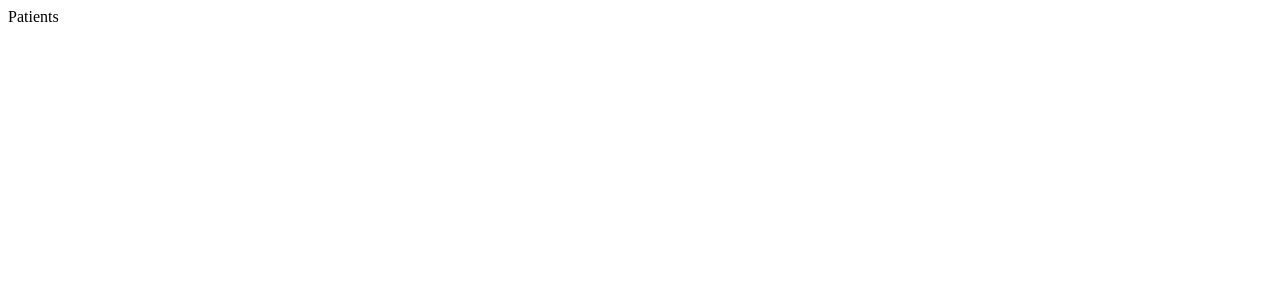
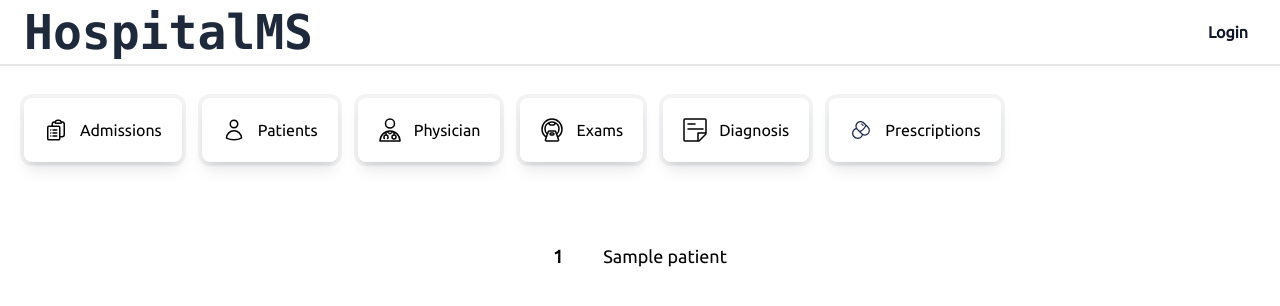
Before and after one commit to AzoreanBoy/hospitalMS, a Django app: page /patients/ in a window 1280 px wide. Before the commit the part shown is almost empty. Shown: the top 306 px of the page. Run offline with Django 4.2, Linux system fonts and the light colour scheme; tables that the repository leaves empty hold one stand-in row (values such as "Sample post"); some libraries are stand-ins or nearby versions.

Commit message:
Patient List page
Foi adicionada uma página html para listar os pacientes da base de dados...
Comecei a fazer a pagina mas não terminei, foi apenas uma coisa muito rápida

```diff
--- a/app/templates/app/index.html
+++ b/app/templates/app/index.html
@@ -6,7 +6,8 @@
         <meta charset="UTF-8" />
         <meta name="viewport" content="width=device-width, initial-scale=1.0" />
         <title>Hospital Management System</title>
-    <link rel="stylesheet" href="https://fonts.googleapis.com/css?family=Ubuntu" />
+        <link rel="stylesheet"
+              href="https://fonts.googleapis.com/css?family=Ubuntu" />
         <style>
       body {
         font-family: 'Ubuntu', sans-serif;
@@ -15,9 +16,9 @@
         {% tailwind_css %}
     </head>
     <body>
-    {% include "app/navbar.html" %}
+        {% include 'app/navbar.html' %}
         {% include 'app/navparts.html' %}
         {% block content %}
-    {% endblock content %}
+        {% endblock %}
     </body>
 </html>
--- a/app/templates/app/navbar.html
+++ b/app/templates/app/navbar.html
@@ -1,6 +1,6 @@
 <nav class="relative container mx-auto px-6 py-2 border-b-slate-900/10 border-b-2 border-x-0">
   <div class="flex items-center justify-between">
-    <a href="" class="text-5xl text-slate-800 font-bold font-mono">HospitalMS</a>
+    <a href="{% url "index" %}" class="text-5xl text-slate-800 font-bold font-mono">HospitalMS</a>
     {% if request.user.is_authenticated %}
       <div class="flex flex-row justify-between">
         <p class="flex self-center text-slate-900 font-bold">{{ request.user }} |</p>
--- /dev/null
+++ b/app/templates/app/patients.html
@@ -0,0 +1,15 @@
+{% extends "app/index.html" %}
+{% block content %}
+<section>
+  <div>
+    {% for pat in patients %}
+      <div class="flex justify-center space-x-10">
+        <p class="font-bold text-lg">{{pat.person_id_card_number}}</p>
+        <div class="text-lg">
+          {{pat.person_name}}
+        </div>
+      </div>
+    {% endfor %}
+  </div>
+</section>
+{% endblock content %}
--- a/app/views.py
+++ b/app/views.py
@@ -37,21 +37,22 @@ def loginUser(request):
             messages.warning(request, "Username or password are incorrect.")
     return render(request, "app/login.html")
 
+
 def logoutUser(request):
     logout(request)
-    return redirect('landing')
+    return redirect("landing")
 
-#Lists
+
+# Lists
 def admissions(request):
     admissions = Admission.objects.all()
     return HttpResponse("Admissões")
 
+
 def patients(request):
     patients = Patient.objects.all()
-    return HttpResponse("Patients")
-    return render(request, 'patients.html', {
-        'patients' : patients
-    })
+    return render(request, "app/patients.html", {"patients": patients})
+
 
 def physicians(request):
     physicians = Physician.objects.all()
@@ -64,8 +65,10 @@ def prescriptions(request):
     medicaments = Medication.objects.all()
     return HttpResponse("Prescriptions")
 
+
 def exams(request):
     return HttpResponse("Exams")
 
+
 def diagnosis(request):
     return HttpResponse("Diagnosis")
--- a/theme/static/css/dist/styles.css
+++ b/theme/static/css/dist/styles.css
@@ -836,6 +836,10 @@ select {
   display: flex;
 }
 
+.table {
+  display: table;
+}
+
 .h-6 {
   height: 1.5rem;
 }
@@ -875,6 +879,10 @@ select {
 
 .max-w-screen-md {
   max-width: 768px;
+}
+
+.flex-auto {
+  flex: 1 1 auto;
 }
 
 .cursor-default {
@@ -935,6 +943,12 @@ select {
   --tw-space-y-reverse: 0;
   margin-top: calc(1rem * calc(1 - var(--tw-space-y-reverse)));
   margin-bottom: calc(1rem * var(--tw-space-y-reverse));
+}
+
+.space-x-10 > :not([hidden]) ~ :not([hidden]) {
+  --tw-space-x-reverse: 0;
+  margin-right: calc(2.5rem * var(--tw-space-x-reverse));
+  margin-left: calc(2.5rem * calc(1 - var(--tw-space-x-reverse)));
 }
 
 .self-center {
@@ -1121,6 +1135,11 @@ select {
   line-height: 1.25rem;
 }
 
+.text-lg {
+  font-size: 1.125rem;
+  line-height: 1.75rem;
+}
+
 .font-bold {
   font-weight: 700;
 }
```
Also changed, not shown: app/templates/app/login.html (+8 -8 lines). Lines whose indentation alone changed are shown as unchanged.
